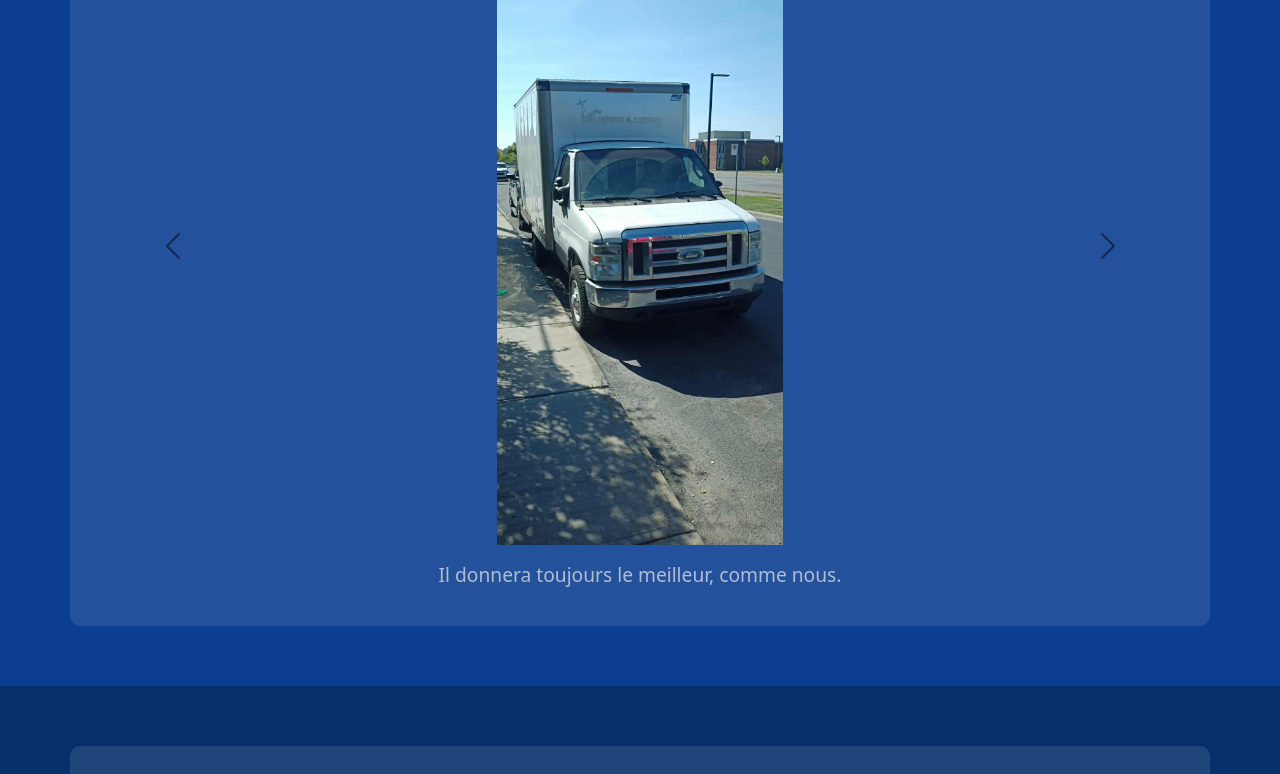
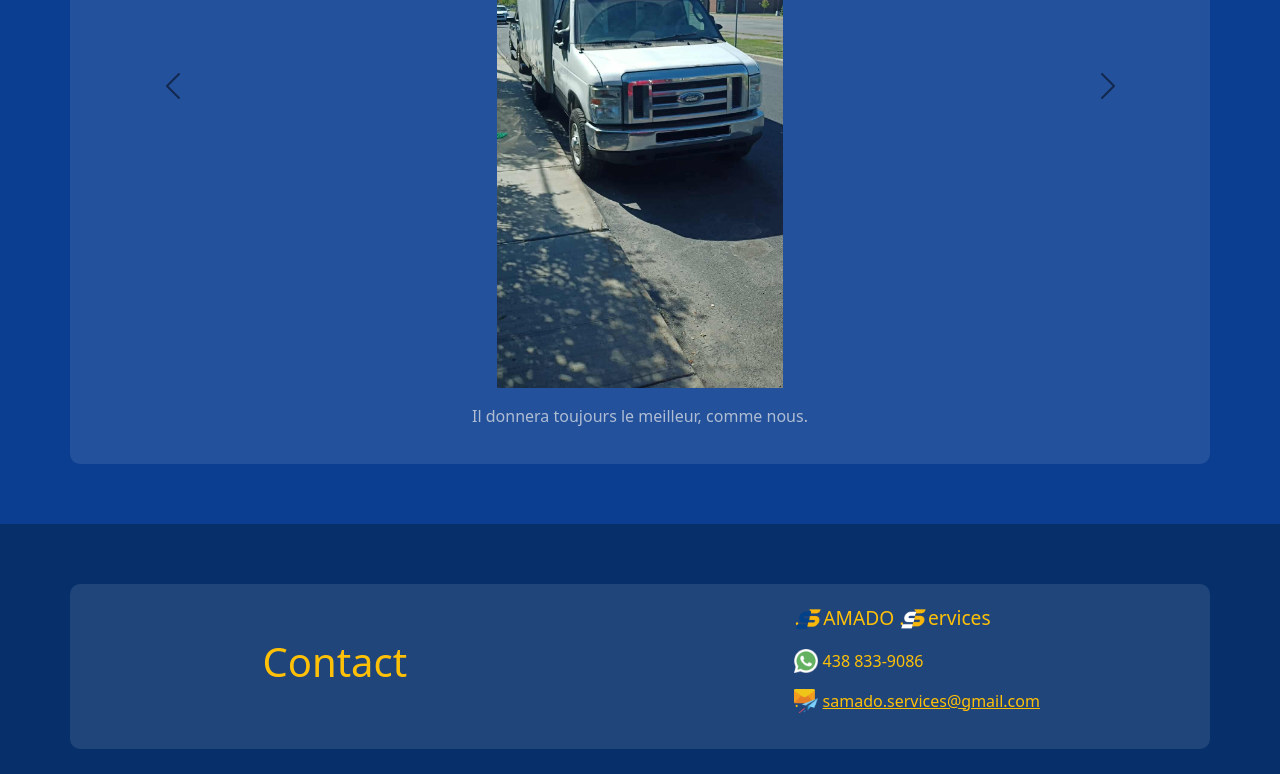
Before and after one commit to DarKaizoku/Samado, a React (Create React App) app: page / in a window 1280 px wide. Shown: the part 2000-2774 px from the top of the page. Built offline with nearby package versions, Linux system fonts and the light colour scheme.

Commit message:
ajout contact

```diff
--- a/src/App.css
+++ b/src/App.css
@@ -99,8 +99,36 @@ footer {
   text-align: center;
 }
 
+#container-contact {
+  display: grid;
+  grid-template-columns: auto auto;
+  gap: 20px;
+}
+
+@media (max-width: 768px) {
+  #container-contact {
+    grid-template-columns: 1fr;
+    text-align: center;
+  }
+}
+
+#container-contact h1 {
+  align-self: center;
+  text-align: center;
+}
+
 #p-footer {
   margin: 0;
+}
+
+#contact-samado-title {
+  color: #ffc107 !important;
+  font-size: larger;
+}
+
+#contact-left {
+  text-align: left;
+  padding-left: 33%;
 }
 
 /* Containers and text */
@@ -241,87 +269,10 @@ a:hover {
   background-image: url('/public/images/S_to_SAMADO_white.png');
 }
 
-/* Responsive sections */
-section {
-  scroll-margin-top: 80px;
-  padding: 60px 0;
+#whatsappLogo::before {
+  background-image: url('/public/images/whatsapp.png');
 }
 
-@media (max-width: 768px) {
-  section {
-    scroll-margin-top: 56px;
-    padding: 30px 0;
-  }
+#emailLogo::before {
+  background-image: url('/public/images/poster.png');
 }
-
-/* Responsive containers */
-.container {
-  padding: 20px;
-}
-
-@media (max-width: 768px) {
-  .container {
-    padding: 10px;
-  }
-}
-
-/* Responsive headings and text */
-h1 {
-  font-size: 2.5rem;
-}
-
-p {
-  font-size: 1.2rem;
-}
-
-@media (max-width: 768px) {
-  h1 {
-    font-size: 1.5rem;
-  }
-
-  p {
-    font-size: 1rem;
-  }
-}
-
-/* Responsive grid for card-text */
-.card-text {
-  grid-template-columns: 1fr 1fr;
-}
-
-@media (max-width: 768px) {
-  .card-text {
-    grid-template-columns: 1fr;
-  }
-}
-
-/* Responsive images */
-img,
-.Image {
-  max-width: 100%;
-  height: auto;
-}
-
-/* Responsive footer */
-footer {
-  font-size: 1rem;
-  padding: 20px 0;
-}
-
-@media (max-width: 768px) {
-  footer {
-    font-size: 0.9rem;
-    padding: 10px 0;
-  }
-}
-
-/* Responsive navbar brand */
-.navbar-brand {
-  font-size: 2rem;
-}
-
-@media (max-width: 768px) {
-  .navbar-brand {
-    font-size: 1.2rem;
-  }
-}
--- a/src/App.tsx
+++ b/src/App.tsx
@@ -56,24 +56,21 @@ function App() {
       </section>
 
       <section id="contact">
-        <Container>
-          <Row>
-            <Col>
-              <h1>Contact</h1>
-              <p>Ceci est la section Contact.</p>
-            </Col>
-          </Row>
+        <Container id='container-contact'>
+          <h1>Contact</h1>
+          <span>
+            <p id='contact-left'>
+              <p id='contact-samado-title'><span className="icon-wrapper" id='S_blue'>.</span>AMADO <span className="icon-wrapper" id='S_white'>.</span>ervices</p>
+              <p><span className="icon-wrapper" id='whatsappLogo'>.</span> 438 833-9086</p>
+              <p><span className="icon-wrapper" id='emailLogo'>.</span> <a href="mailto:samado.services@gmail.com">samado.services@gmail.com</a></p>
+            </p>
+            <p id='contact-right'>  </p>
+          </span>
         </Container>
       </section>
 
       <footer>
-        <Container>
-          <Row>
-            <Col>
-              <p id='p-footer'>&copy; 2025 Samado Services & Co. Tous droits réservés.</p>
-            </Col>
-          </Row>
-        </Container>
+        <p id='p-footer'>&copy; 2025 Samado Services & Co. Tous droits réservés.</p>
       </footer>
     </div>
   );
```
Also changed, not shown: public/images/poster.png (added), public/images/whatsapp.png (added).
